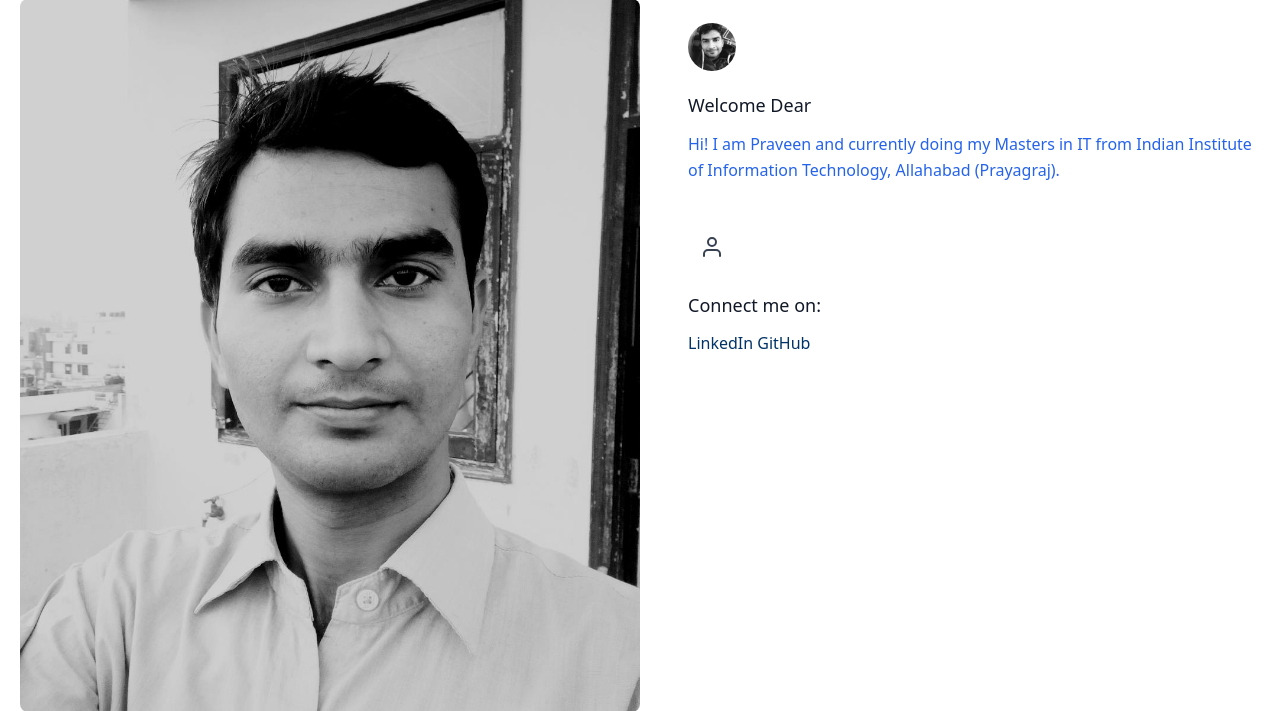
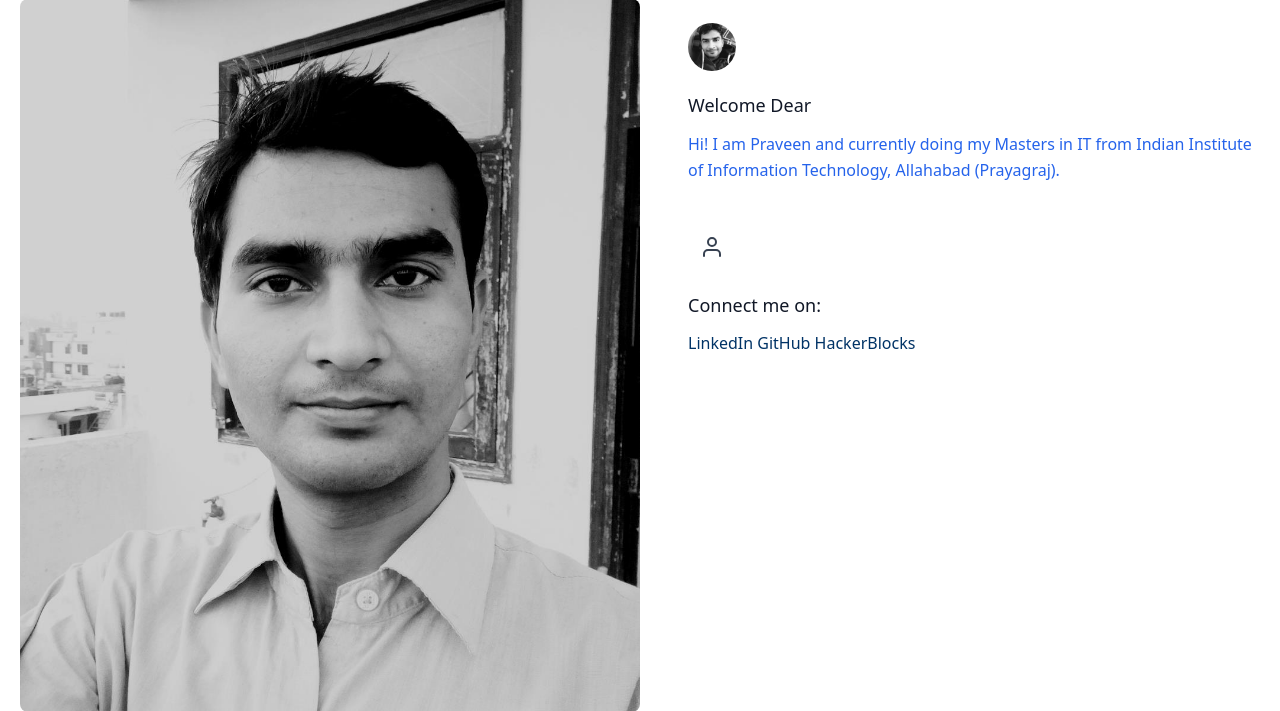
Before and after one commit to praveenraghav97/personalweb, a Django app: page / in a window 1280 px wide. Shown: the part 155-866 px from the top of the page. Run offline with Django 3.2, Linux system fonts and the light colour scheme; parts of the project's set-up code (start-up, migrations or seed data) failed here and were passed over.

Commit message:
Updated Create Project

```diff
--- a/templates/home/body.html
+++ b/templates/home/body.html
@@ -36,10 +36,11 @@
           </svg>
         </div>
         <div class="flex-grow">
-          <h2 class="text-gray-900 text-lg title-font font-medium mb-3">Connect me on:</h2>
-          <p class="leading-relaxed text-base"></p>
-          <a href="https://www.linkedin.com/in/praveen-k-raghav-139649a1/" style="color: #003366" target="_blank">LinkedIn</a>
-          <a href="https://github.com/praveenraghav97" style="color: #003366">GitHub</a>
+            <h2 class="text-gray-900 text-lg title-font font-medium mb-3">Connect me on:</h2>
+            <p class="leading-relaxed text-base"></p>
+            <a href="https://www.linkedin.com/in/praveen-k-raghav-139649a1/" style="color: #003366" target="_blank">LinkedIn</a>
+            <a href="https://github.com/praveenraghav97" style="color: #003366" target="_blank">GitHub</a>
+            <a href="https://hack.codingblocks.com/app/users/266098" target="_blank" style="color: #003366">HackerBlocks</a>
         </div>
       </div>
     </div>
```
